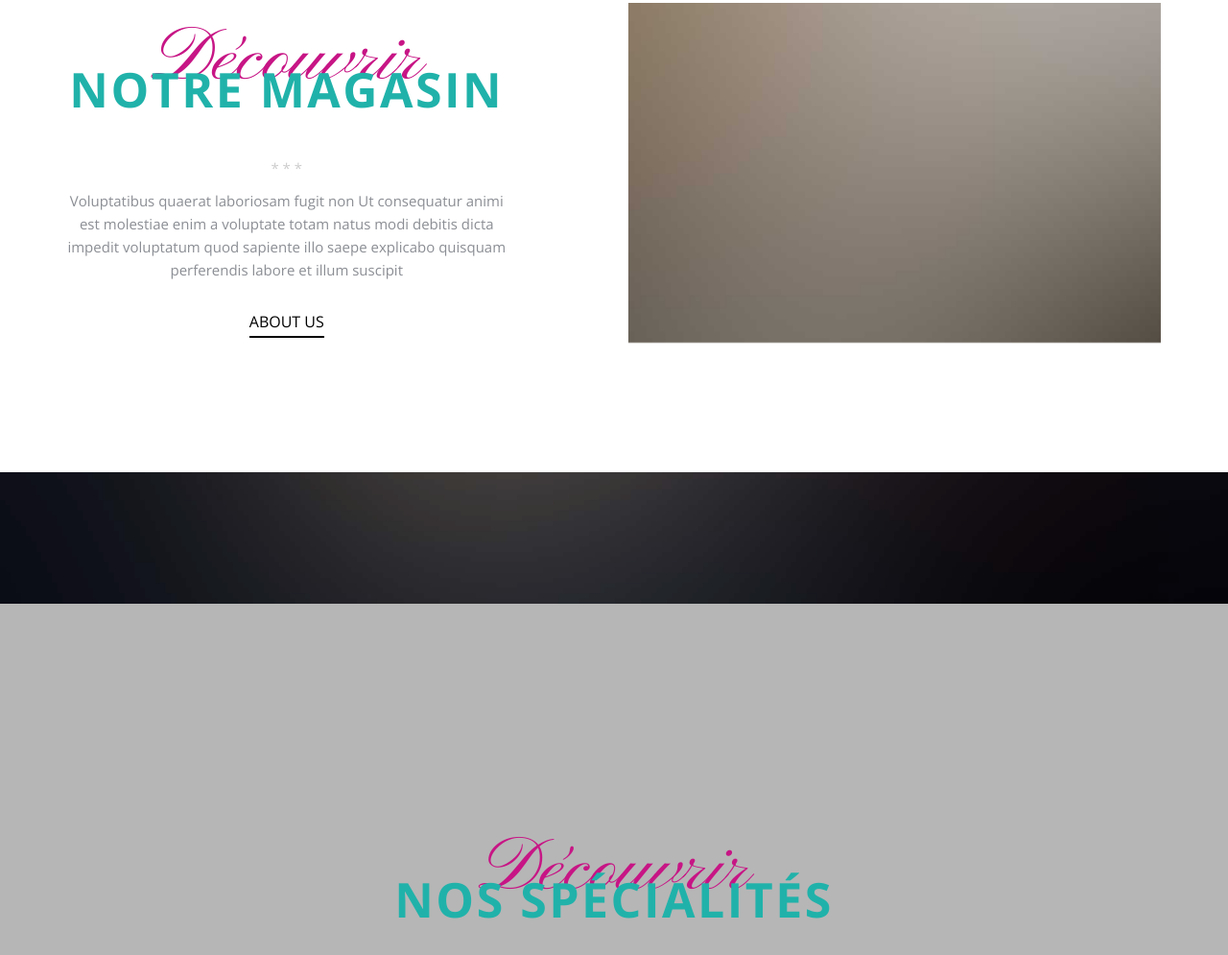
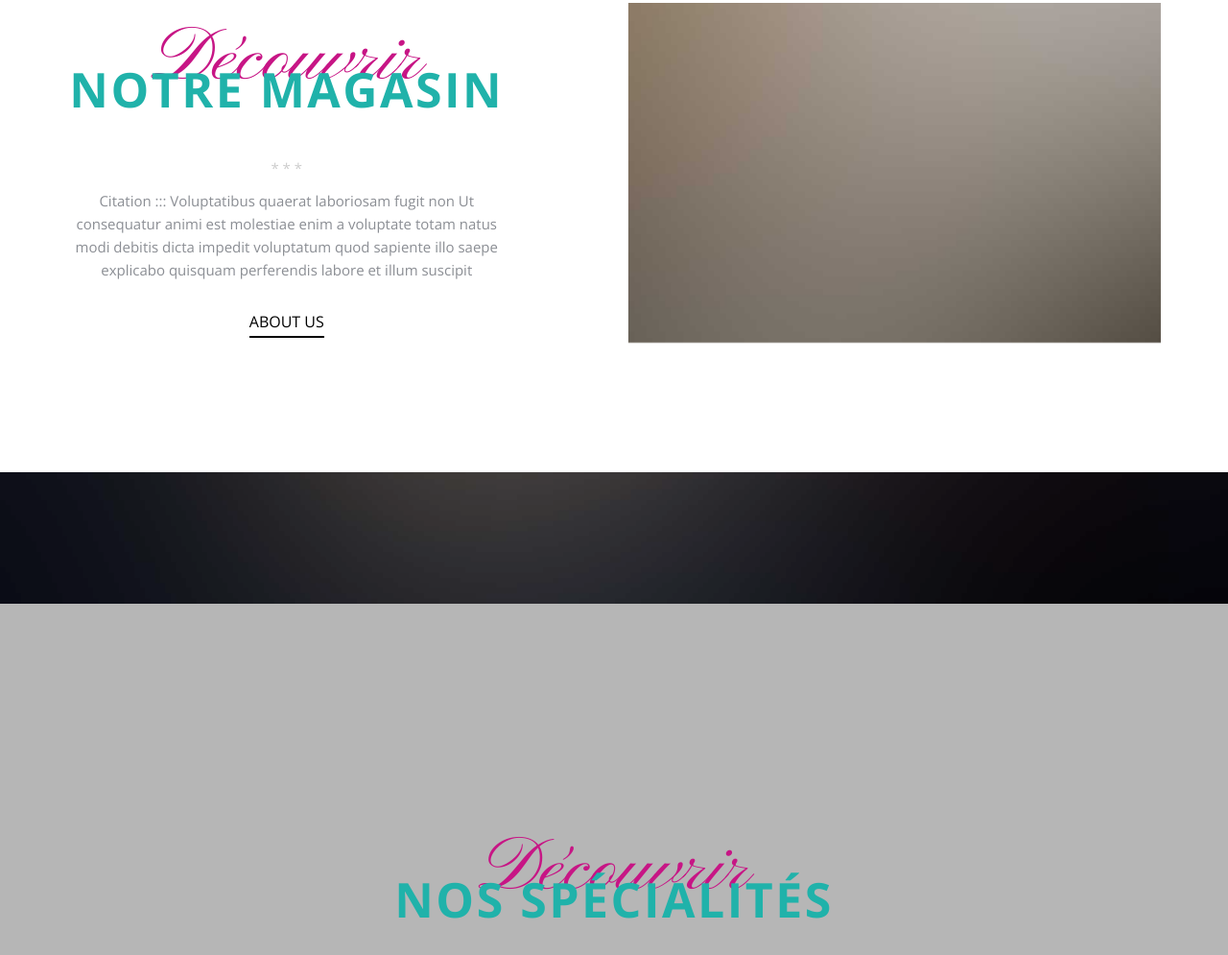
Before and after one commit to thereseld/SiteResto, a website: page index.html in a window 1280 px wide. Shown: the part 852-1847 px from the top of the page at 96% size. Drawn offline with nearby package versions, Linux system fonts and the light colour scheme; files whose address does not match are found by name.

Commit message:
Modif citation

```diff
--- a/index.html
+++ b/index.html
@@ -99,7 +99,7 @@
               <h3 class="secondary-heading">Notre Magasin</h3>
               <span class="seperator">* * *</span>
             </div>
-            <p>Voluptatibus quaerat laboriosam fugit non Ut consequatur animi est molestiae enim a voluptate totam natus modi debitis dicta impedit voluptatum quod sapiente illo saepe explicabo quisquam perferendis labore et illum suscipit</p>
+            <p>Citation ::: Voluptatibus quaerat laboriosam fugit non Ut consequatur animi est molestiae enim a voluptate totam natus modi debitis dicta impedit voluptatum quod sapiente illo saepe explicabo quisquam perferendis labore et illum suscipit</p>
             <p><a href="#" class="probootstrap-custom-link">About Us</a></p>
           </div>
           <div class="col-md-6 col-md-push-1 probootstrap-animate">
```
